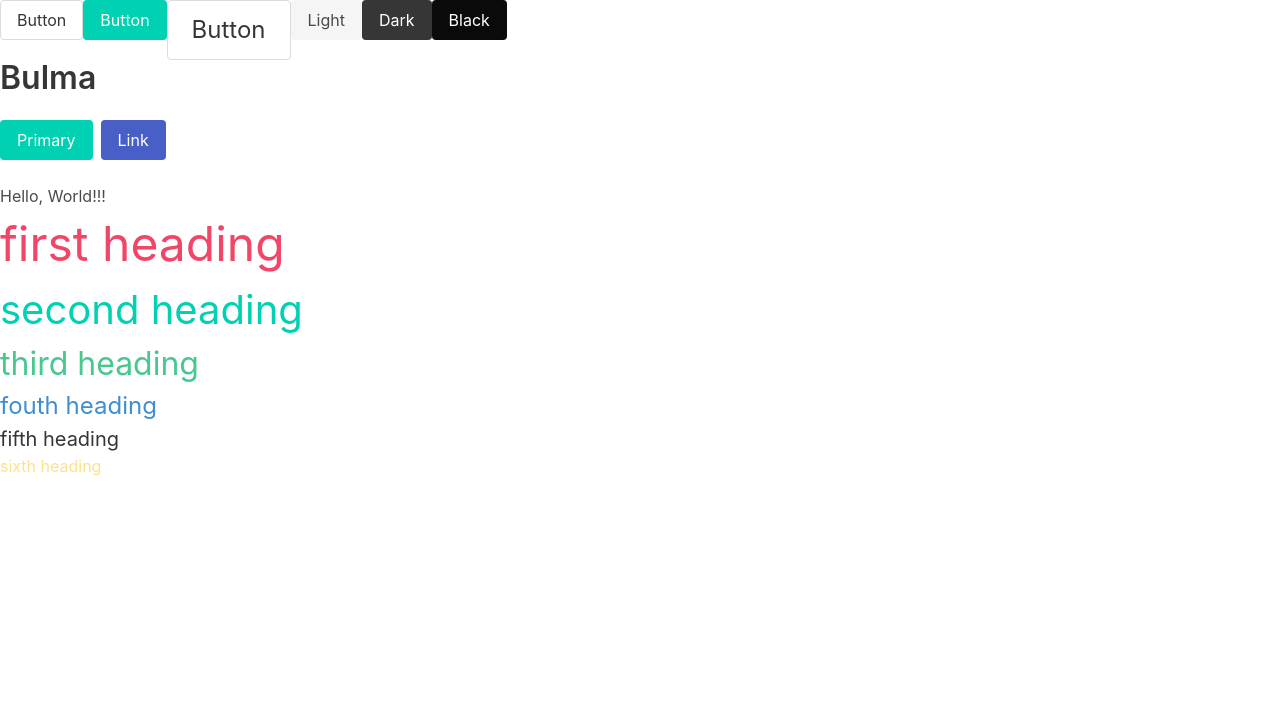
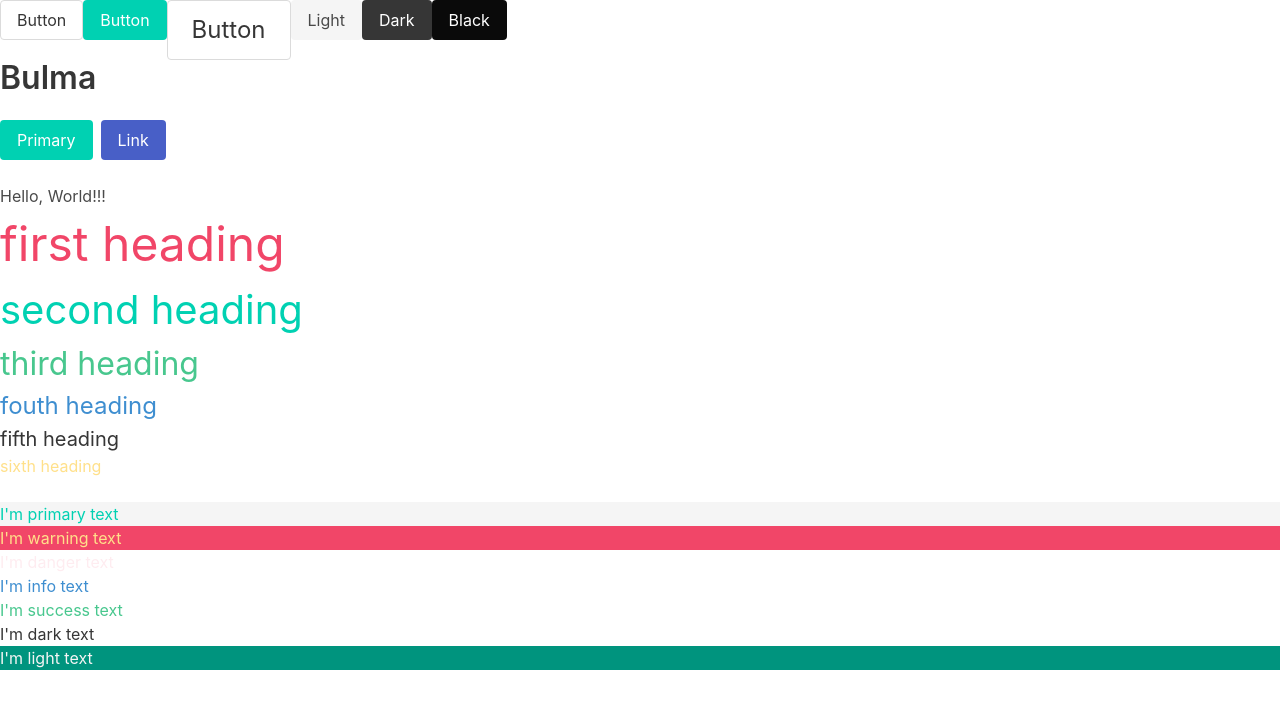
Before and after one commit to 1stNando/BulmaTry3, a React (Vite) app: page / in a window 1280 px wide. Shown: the top 708 px of the page. Built offline with nearby package versions, Linux system fonts and the light colour scheme.

Commit message:
Working so far.

```diff
--- a/src/App.tsx
+++ b/src/App.tsx
@@ -25,6 +25,18 @@
       <h4 className="is-size-4 has-text-info">fouth heading</h4>
       <h5 className="is-size-5 has-text-dark">fifth heading</h5>
       <h6 className="is-size-6 has-text-warning">sixth heading</h6>
+
+      <br></br>
+
+      <p className="has-text-primary has-background-light">I'm primary text</p>
+      <p className="has-text-warning has-background-danger">I'm warning text</p>
+      <p className="has-text-danger-light">I'm danger text</p>
+      <p className="has-text-info">I'm info text</p>
+      <p className="has-text-success">I'm success text</p>
+      <p className="has-text-dark">I'm dark text</p>
+      <p className="has-text-light has-background-primary-dark">
+        I'm light text
+      </p>
     </>
   )
 }
```
